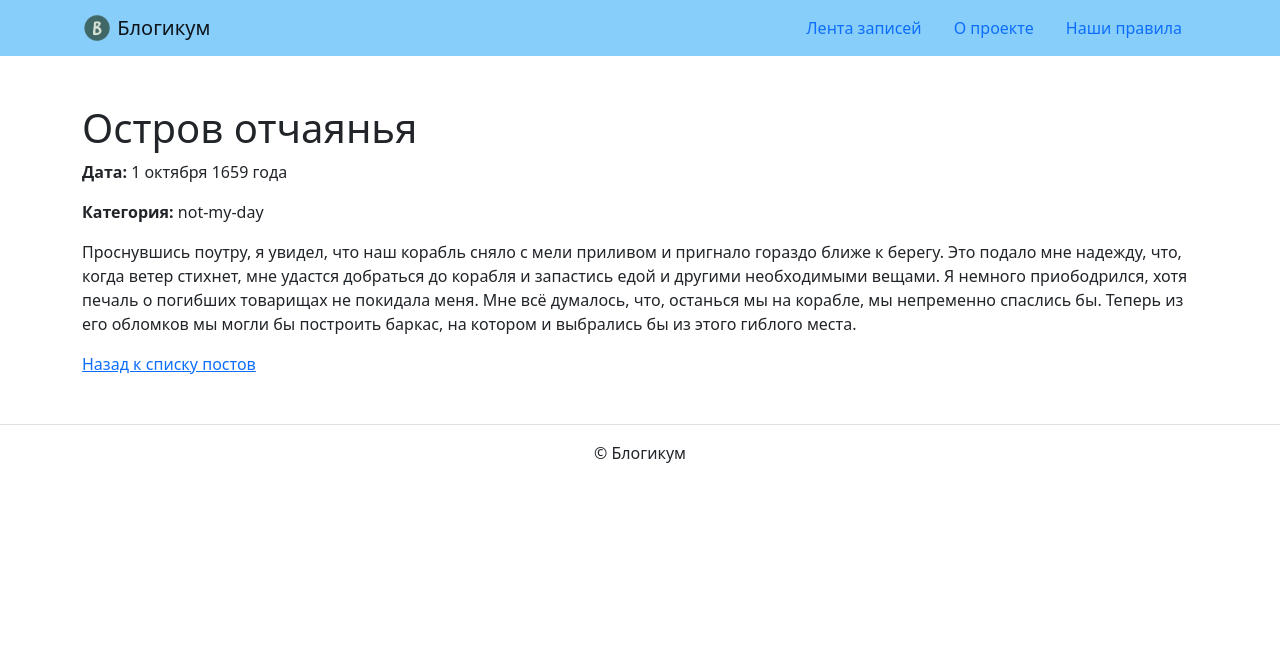
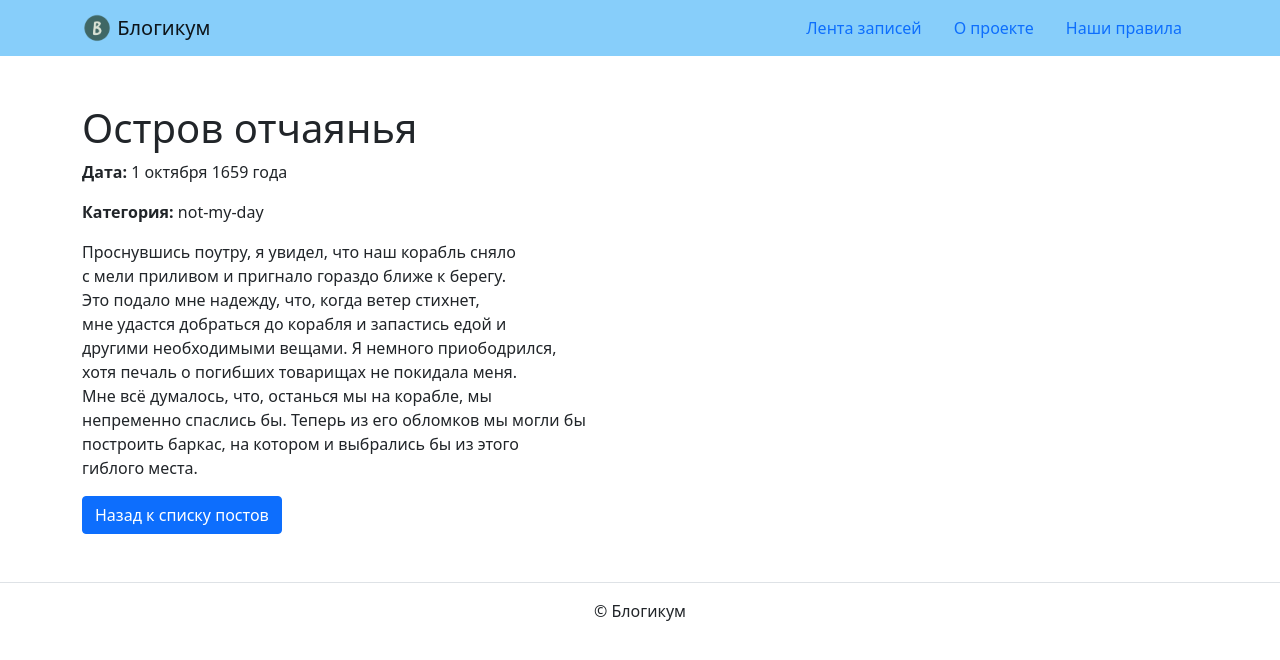
Before and after one commit to larsen66/Dev, a Django app: page /posts/1/ in a window 1280 px wide. Shown: the top 660 px of the page. Run offline with Django 5.2, Linux system fonts and the light colour scheme; some libraries are stand-ins or nearby versions.

Commit message:
Update detail.html

```diff
--- a/blogicum/templates/blog/detail.html
+++ b/blogicum/templates/blog/detail.html
@@ -1,15 +1,19 @@
-<!-- blog/templates/blog/detail.html -->
-
 {% extends 'base.html' %}
 
-{% block title %}{{ post.location }}{% endblock %}
+{% block title %}{{ post.location }}. {{ post.date }}{% endblock %}
 
 {% block content %}
 <div class="container py-5">
-    <h1>{{ post.location }}</h1>
-    <p><strong>Дата:</strong> {{ post.date }}</p>
-    <p><strong>Категория:</strong> {{ post.category }}</p>
-    <p>{{ post.text }}</p>
-    <a href="{% url 'blog:index' %}">Назад к списку постов</a>
+    <article class="post">
+        <header>
+            <h1>{{ post.location }}</h1>
+            <p><strong>Дата:</strong> {{ post.date }}</p>
+            <p><strong>Категория:</strong> {{ post.category }}</p>
+        </header>
+        <div class="post-content">
+            <p>{{ post.text|linebreaksbr }}</p>
+        </div>
+    </article>
+    <a href="{% url 'blog:index' %}" class="btn btn-primary">Назад к списку постов</a>
 </div>
 {% endblock %}
```
